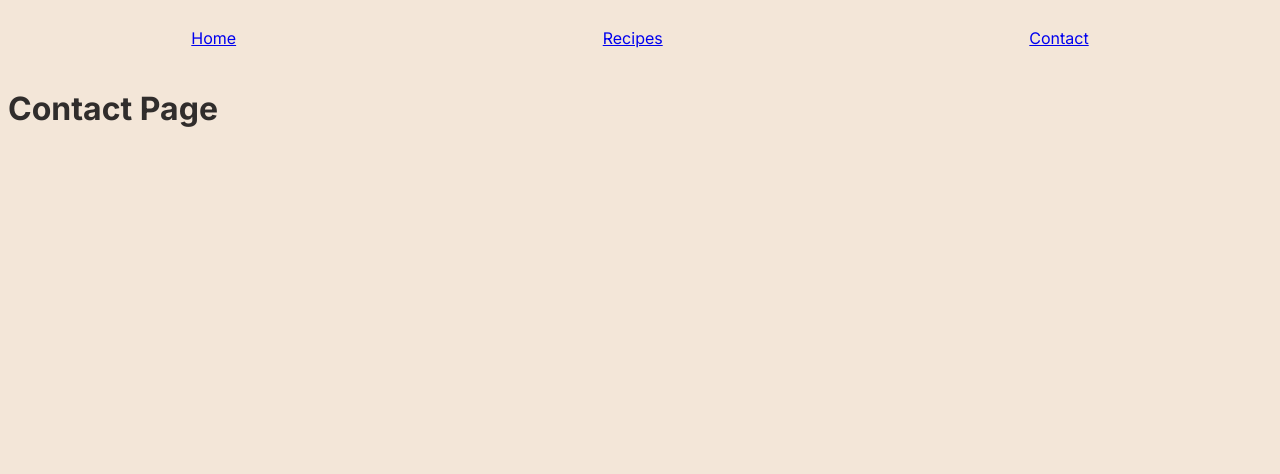
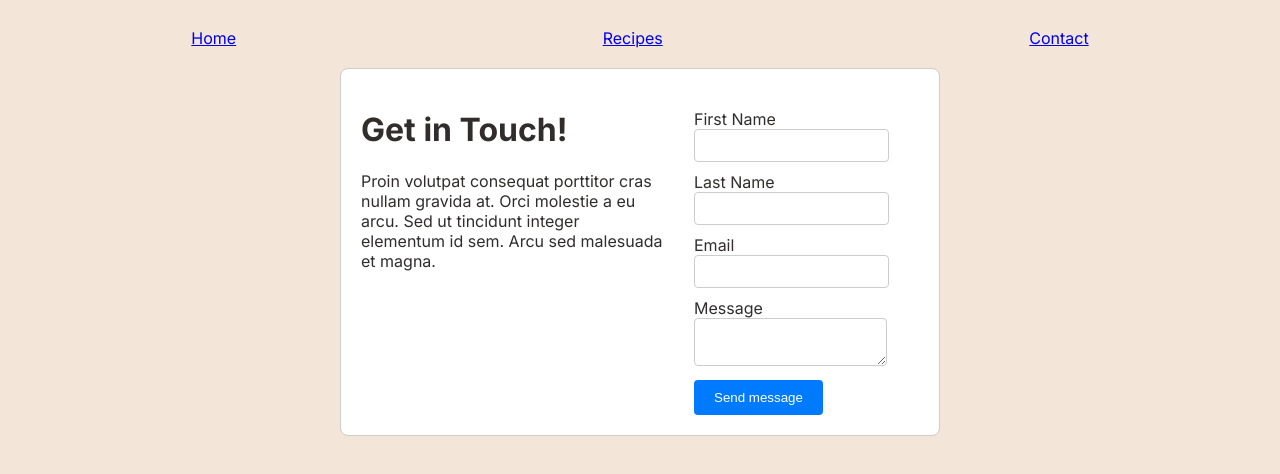
Before and after one commit to SongyeeHan000/recipe-layout, a Next.js app: page /contact in a window 1280 px wide. Shown: the top 474 px of the page. Built offline with nearby package versions, Linux system fonts and the light colour scheme.

Commit message:
contact format completed for desktop

```diff
--- a/src/app/contact/page.js
+++ b/src/app/contact/page.js
@@ -1,7 +1,43 @@
 'use client'
 
-export default function Contact () {
+// export default function Contact () {
+//   return (
+//     <h1>Contact Page </h1>
+//   );
+// }
+
+
+import React, { useState } from "react"
+
+export default function Contact() {
   return (
-    <h1>Contact Page </h1>
-  );
+    <div className="contactForm">
+        <div className="getInTouch">
+            <h1>Get in Touch!</h1>
+            <p>Proin volutpat consequat porttitor cras nullam gravida at. Orci molestie a eu arcu. Sed ut tincidunt integer elementum id sem. Arcu sed malesuada et magna.</p>
+        </div>
+
+        <form>
+            <div>
+            <label>First Name</label>
+                <input type="text" name="firstName" />
+            </div>
+            <div>
+            <label>Last Name</label>
+                <input type="text" name="lastName" />
+            </div>
+
+            <div>
+                <label>Email</label>
+                <input type="text" name="email" />
+            </div>
+
+            <div>
+                <label>Message</label>
+                <textarea name="message"></textarea>
+            </div>
+            <button type="submit">Send message</button>
+        </form>
+    </div>
+  )
 }
--- a/src/app/globals.css
+++ b/src/app/globals.css
@@ -94,3 +94,73 @@ li {
     object-fit:cover;
   }
 }
+
+/* .contactForm {
+  display: flex;
+  flex-direction: row;
+  justify-content: center;
+  align-items: center;
+  background-color: white;
+  width: 60%;
+  height: 80vh;
+  margin: 0 auto;
+  border-radius: 20px;
+}
+
+.contactForm form, .getInTouch {
+  padding: 0px 40px
+}
+
+.contactForm input {
+  width: 100%
+}
+
+.contactForm textarea {
+  width: auto;
+  height: 30vh;
+} */
+
+.contactForm {
+  max-width: 600px;
+  margin: 0 auto;
+  padding: 20px;
+  border: 1px solid #ccc;
+  border-radius: 8px;
+  box-sizing: border-box;
+  display: flex; /* Use flexbox for layout */
+  flex-direction: column; /* Arrange items vertically */
+}
+.contactForm {
+  display: flex;
+  flex-direction: row;
+  justify-content: space-between;
+  background-color: white;
+}
+.getInTouch {
+  /* padding: 0px 30px; */
+}
+.contactForm form {
+  margin-top: 20px;
+  padding: 0px 30px;
+}
+
+.contactForm label {
+  margin-bottom: 8px;
+}
+
+.contactForm input[type="text"],
+.contactForm textarea {
+  padding: 8px;
+  border: 1px solid #ccc;
+  border-radius: 4px;
+  margin-bottom: 10px;
+}
+
+.contactForm button {
+  padding: 10px 20px;
+  background-color: #007bff;
+  color: #fff;
+  border: none;
+  border-radius: 4px;
+  cursor: pointer;
+}
```
